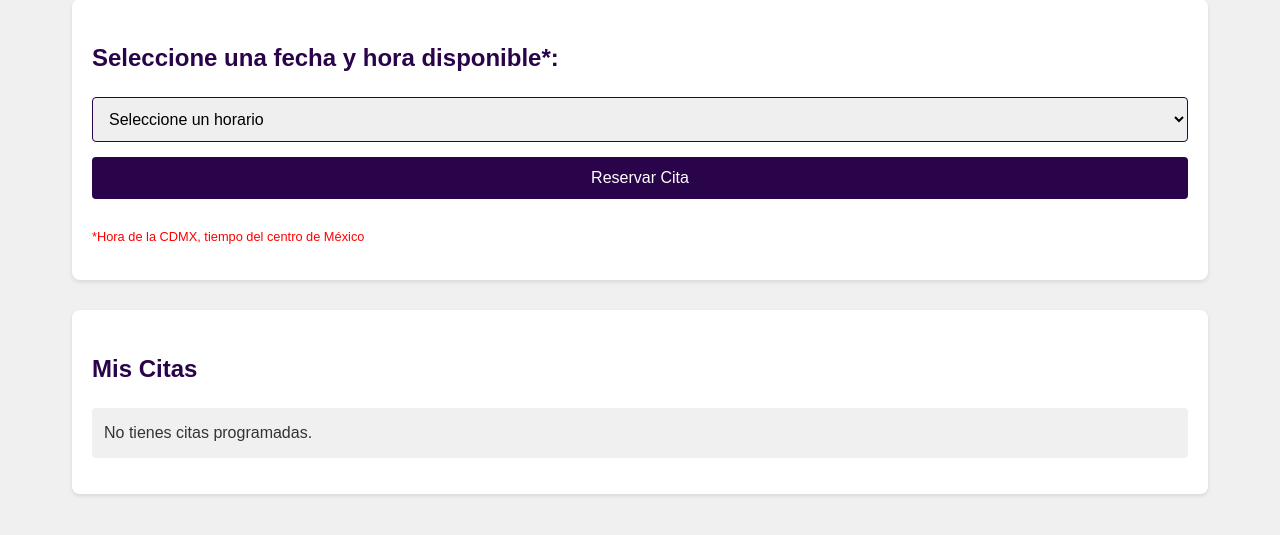
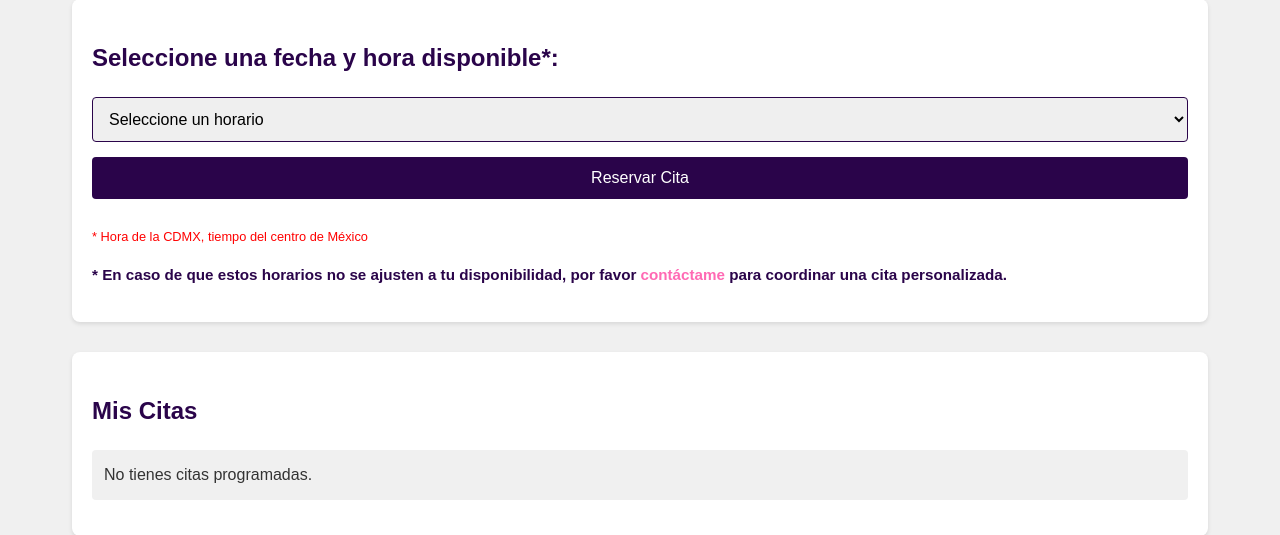
Before and after one commit to MagicKrazik/psic-webapp, a Django app: page /appointment/ in a window 1280 px wide. Shown: the part 180-715 px from the top of the page. Run offline with Django 5.2, Linux system fonts and the light colour scheme; a user stored in the database is signed in; data comes from the database, SQL or seed files in the repository; both versions use the stored data as it was after the commit; data that the repository does not hold is empty.

Commit message:
Update appointments - with custom appointments options

```diff
--- a/project/website/static/css/appointment.css
+++ b/project/website/static/css/appointment.css
@@ -116,6 +116,11 @@ select, .appointment-button {
 .footnote {
     font-size: 0.8rem;
     color: red;
+}
+
+.footnote_2 {
+    font-size: 0.95rem;
+    color: var(--primary-color);
 }
 
 /* Responsive Design */
@@ -238,3 +243,14 @@ select, .appointment-button {
 .here {
     color:red;
 }
+
+.contact-link {
+    color: var(--secondary-color);
+    text-decoration: none;
+    font-weight: bold;
+    transition: color 0.3s ease;
+}
+
+.contact-link:hover {
+    color: var(--accent-color);
+}
--- a/project/website/templates/appointment.html
+++ b/project/website/templates/appointment.html
@@ -17,7 +17,8 @@
             <option value="">Cargando horarios...</option>
         </select>
         <button id="book-appointment" class="appointment-button">Reservar Cita</button>
-        <p class="footnote">*Hora de la CDMX, tiempo del centro de México</p>
+        <p class="footnote">* Hora de la CDMX, tiempo del centro de México</p>
+        <p class="footnote_2"><strong>* En caso de que estos horarios no se ajusten a tu disponibilidad, por favor <a href="{% url 'contact' %}" class="contact-link">contáctame</a> para coordinar una cita personalizada.</strong></p>
     </div>
 
     <div id="loading" class="loading" style="display: none;">
```
Also changed, not shown: project/db.sqlite3.
